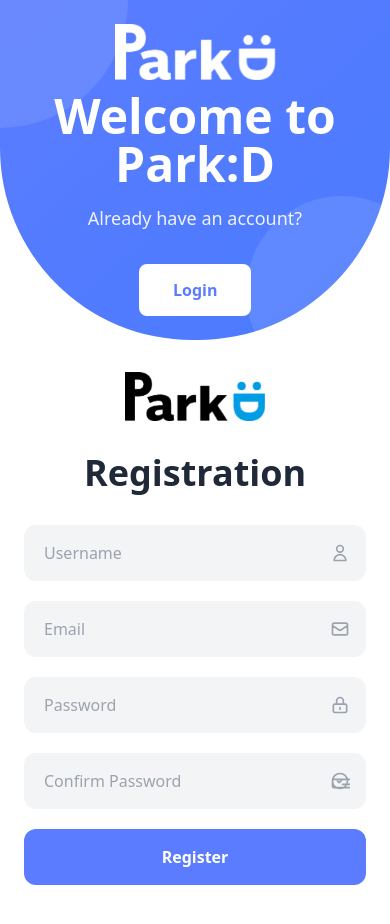
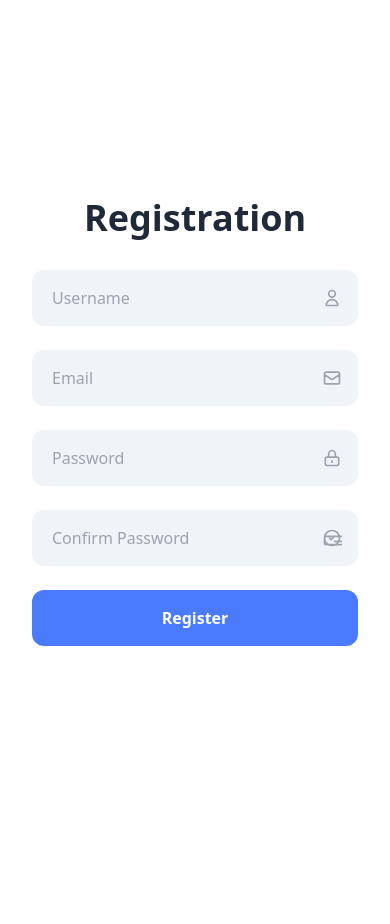
Before and after one commit to AnonNattIV/Park-D, a Next.js app: page /register in a window 390 px wide. Shown: the top 924 px of the page. After the commit the page ends 844 px from the top, so only its background shows below. Built offline with nearby package versions, Linux system fonts and the light colour scheme.

Commit message:
Revert "Reponsive Register"
This reverts commit 7742bfa7e7e79110c509f4fa0093a18ebd24bd2e.

```diff
--- a/src/app/register/page.tsx
+++ b/src/app/register/page.tsx
@@ -1,7 +1,6 @@
 'use client';
 
 import { useState, useEffect } from 'react';
-import Image from 'next/image';
 
 export default function RegisterPage() {
   const [formData, setFormData] = useState({
@@ -70,108 +69,21 @@ export default function RegisterPage() {
   };
 
   return (
-    <div className={`min-h-screen flex flex-col md:flex-row overflow-hidden ${isLoaded ? 'opacity-100' : 'opacity-0'} transition-all duration-700 ease-in-out`}>
-      {/* Left Section - Welcome Area */}
+    <div className={`min-h-screen flex relative bg-[#f0f4f8] ${isLoaded ? 'opacity-100' : 'opacity-0'} transition-all duration-700 ease-in-out`}>
+      {/* Left Column - Registration Form */}
       <div
         className={`
-          flex flex-col items-center justify-center
-          w-full md:w-[45%] md:flex
-          bg-gradient-to-br from-[#5B7CFF] to-[#4a7bff]
-          text-white relative overflow-hidden
-          rounded-b-[12rem] md:rounded md:rounded-r-[15rem]
-          p-6 md:p-12
-          transform transition-all duration-700 ease-in-out
-          ${isLoaded ? 'translate-y-0 md:translate-x-0 opacity-100' : '-translate-y-full md:-translate-x-full opacity-0'}
+          w-full md:w-[45%] bg-white flex flex-col items-center justify-center p-8 md:p-16
+          relative z-10 transition-all duration-700 ease-in-out
+          ${isLoaded ? 'translate-x-0 opacity-100' : '-translate-x-full opacity-0'}
         `}
         style={{ willChange: 'transform, opacity' }}
       >
-        {/* Decorative Circles */}
-        <div
-          className={`
-            absolute top-0 left-0 w-64 h-64 bg-white/10 rounded-full
-            -translate-x-1/2 -translate-y-1/2
-            transition-all duration-600 ease-out
-            ${isLoaded ? 'scale-100 opacity-100' : 'scale-0 opacity-0'}
-          `}
-          style={{ willChange: 'transform, opacity' }}
-        ></div>
-        <div
-          className={`
-            absolute bottom-0 right-0 w-48 h-48 bg-white/10 rounded-full
-            translate-x-1/4 translate-y-1/4
-            transition-all duration-600 ease-out delay-100
-            ${isLoaded ? 'scale-100 opacity-100' : 'scale-0 opacity-0'}
-          `}
-          style={{ willChange: 'transform, opacity' }}
-        ></div>
-
-        <div
-          className={`
-            relative z-10 text-center
-            transition-all duration-500 ease-out delay-200
-            ${isLoaded ? 'translate-y-0 opacity-100' : 'translate-y-4 opacity-0'}
-          `}
-          style={{ willChange: 'transform, opacity' }}
-        >
-          <Image
-            src="/image/ParkD_White.png"
-            alt="ParkD Logo"
-            width={160.45}
-            height={55.7}
-            className={`
-              mx-auto mb-3
-              transition-all duration-500 ease-out
-              ${isLoaded ? 'scale-100 opacity-100' : 'scale-0 opacity-0'}
-            `}
-            style={{ willChange: 'transform, opacity' }}
-          />
-          <h1 className="text-5xl font-bold mb-4">Welcome to Park:D</h1>
-          <p className="text-lg opacity-90 mb-8">Already have an account?</p>
-          <button
-            onClick={() => (window.location.href = '/login')}
-            className="px-8 py-3 bg-white border-2 border-white text-[#5B7CFF] font-bold rounded-lg
-              hover:bg-blue-50 hover:scale-105 hover:shadow-lg
-              active:scale-95
-              transition-all duration-300 ease-in-out
-            "
-            style={{ willChange: 'transform' }}
-          >
-            Login
-          </button>
-        </div>
-      </div>
-
-      {/* Right Section - Register Form */}
-      <div
-        className={`
-          w-full md:w-[55%] bg-white flex flex-col items-center justify-center px-6 md:px-12 py-8 md:py-16
-          transition-all duration-700 ease-in-out
-          ${isLoaded ? 'translate-y-0 md:translate-x-0 opacity-100' : 'translate-y-full md:translate-x-full opacity-0'}
-        `}
-        style={{ willChange: 'transform, opacity' }}
-      >
-        <div
-          className={`
-            md:hidden mb-8
-            transition-all duration-500 ease-out delay-100
-            ${isLoaded ? 'translate-y-0 opacity-100' : 'translate-y-4 opacity-0'}
-          `}
-          style={{ willChange: 'transform, opacity' }}
-        >
-          <Image
-            src="/image/ParkD.png"
-            alt="ParkD Logo"
-            width={140}
-            height={49}
-            priority
-            className="mx-auto"
-          />
-        </div>
         <h2
           className={`
             text-4xl font-bold text-gray-800 mb-8
             transition-all duration-500 ease-out delay-100
-            ${isLoaded ? 'translate-y-0 opacity-100' : 'translate-y-4 opacity-0'}
+            ${isLoaded ? 'translate-y-0 opacity-100' : '-translate-y-4 opacity-0'}
           `}
           style={{ willChange: 'transform, opacity' }}
         >
@@ -181,9 +93,9 @@ export default function RegisterPage() {
         <form
           onSubmit={handleRegister}
           className={`
-            w-full max-w-md space-y-5
+            w-full max-w-md space-y-6
             transition-all duration-500 ease-out delay-200
-            ${isLoaded ? 'translate-y-0 opacity-100' : 'translate-y-4 opacity-0'}
+            ${isLoaded ? 'translate-y-0 opacity-100' : '-translate-y-4 opacity-0'}
           `}
           style={{ willChange: 'transform, opacity' }}
         >
@@ -207,11 +119,11 @@ export default function RegisterPage() {
               value={formData.username}
               onChange={(e) => setFormData({ ...formData, username: e.target.value })}
               required
-              className="w-full px-5 py-4 bg-gray-100 rounded-xl text-gray-700 placeholder-gray-400
-                focus:outline-none focus:ring-2 focus:ring-[#5B7CFF] focus:bg-white
+              className="w-full px-5 py-4 bg-[#f0f4f8] rounded-xl text-gray-700 placeholder-gray-400
+                focus:outline-none focus:ring-2 focus:ring-[#4a7bff] focus:bg-white
                 focus:shadow-lg
                 transition-all duration-300 ease-in-out
-                group-hover:bg-gray-50
+                group-hover:bg-[#e8f0fa]
               "
               style={{ willChange: 'background-color, box-shadow' }}
             />
@@ -219,7 +131,7 @@ export default function RegisterPage() {
               className={`
                 absolute right-4 top-1/2 -translate-y-1/2 text-gray-400
                 transition-all duration-300 ease-in-out
-                group-hover:text-[#5B7CFF] group-hover:scale-110
+                group-hover:text-[#4a7bff] group-hover:scale-110
               `}
               style={{ willChange: 'transform, color' }}
             >
@@ -237,11 +149,11 @@ export default function RegisterPage() {
               value={formData.email}
               onChange={(e) => setFormData({ ...formData, email: e.target.value })}
               required
-              className="w-full px-5 py-4 bg-gray-100 rounded-xl text-gray-700 placeholder-gray-400
-                focus:outline-none focus:ring-2 focus:ring-[#5B7CFF] focus:bg-white
+              className="w-full px-5 py-4 bg-[#f0f4f8] rounded-xl text-gray-700 placeholder-gray-400
+                focus:outline-none focus:ring-2 focus:ring-[#4a7bff] focus:bg-white
                 focus:shadow-lg
                 transition-all duration-300 ease-in-out
-                group-hover:bg-gray-50
+                group-hover:bg-[#e8f0fa]
               "
               style={{ willChange: 'background-color, box-shadow' }}
             />
@@ -249,7 +161,7 @@ export default function RegisterPage() {
               className={`
                 absolute right-4 top-1/2 -translate-y-1/2 text-gray-400
                 transition-all duration-300 ease-in-out
-                group-hover:text-[#5B7CFF] group-hover:scale-110
+                group-hover:text-[#4a7bff] group-hover:scale-110
               `}
               style={{ willChange: 'transform, color' }}
             >
@@ -267,11 +179,11 @@ export default function RegisterPage() {
               value={formData.password}
               onChange={(e) => setFormData({ ...formData, password: e.target.value })}
               required
-              className="w-full px-5 py-4 bg-gray-100 rounded-xl text-gray-700 placeholder-gray-400
-                focus:outline-none focus:ring-2 focus:ring-[#5B7CFF] focus:bg-white
+              className="w-full px-5 py-4 bg-[#f0f4f8] rounded-xl text-gray-700 placeholder-gray-400
+                focus:outline-none focus:ring-2 focus:ring-[#4a7bff] focus:bg-white
                 focus:shadow-lg
                 transition-all duration-300 ease-in-out
-                group-hover:bg-gray-50
+                group-hover:bg-[#e8f0fa]
               "
               style={{ willChange: 'background-color, box-shadow' }}
             />
@@ -279,7 +191,7 @@ export default function RegisterPage() {
               className={`
                 absolute right-4 top-1/2 -translate-y-1/2 text-gray-400
                 transition-all duration-300 ease-in-out
-                group-hover:text-[#5B7CFF] group-hover:scale-110
+                group-hover:text-[#4a7bff] group-hover:scale-110
               `}
               style={{ willChange: 'transform, color' }}
             >
@@ -297,11 +209,11 @@ export default function RegisterPage() {
               value={formData.confirmPassword}
               onChange={(e) => setFormData({ ...formData, confirmPassword: e.target.value })}
               required
-              className="w-full px-5 py-4 bg-gray-100 rounded-xl text-gray-700 placeholder-gray-400
-                focus:outline-none focus:ring-2 focus:ring-[#5B7CFF] focus:bg-white
+              className="w-full px-5 py-4 bg-[#f0f4f8] rounded-xl text-gray-700 placeholder-gray-400
+                focus:outline-none focus:ring-2 focus:ring-[#4a7bff] focus:bg-white
                 focus:shadow-lg
                 transition-all duration-300 ease-in-out
-                group-hover:bg-gray-50
+                group-hover:bg-[#e8f0fa]
               "
               style={{ willChange: 'background-color, box-shadow' }}
             />
@@ -309,7 +221,7 @@ export default function RegisterPage() {
               className={`
                 absolute right-4 top-1/2 -translate-y-1/2 text-gray-400
                 transition-all duration-300 ease-in-out
-                group-hover:text-[#5B7CFF] group-hover:scale-110
+                group-hover:text-[#4a7bff] group-hover:scale-110
               `}
               style={{ willChange: 'transform, color' }}
             >
@@ -323,8 +235,8 @@ export default function RegisterPage() {
           <button
             type="submit"
             disabled={isSubmitting}
-            className="w-full py-4 bg-[#5B7CFF] text-white font-bold rounded-xl
-              hover:bg-[#4a6bef] hover:scale-[1.02] hover:shadow-xl
+            className="w-full py-4 bg-[#4a7bff] text-white font-bold rounded-xl
+              hover:bg-[#3a6bef] hover:scale-[1.02] hover:shadow-xl
               active:scale-95
               disabled:cursor-not-allowed disabled:opacity-70 disabled:hover:scale-100
               transition-all duration-300 ease-in-out
@@ -334,27 +246,59 @@ export default function RegisterPage() {
             {isSubmitting ? 'Registering...' : 'Register'}
           </button>
         </form>
+      </div>
 
-        {/* Social Login Divider */}
+      {/* Right Column - Welcome Section */}
+      <div
+        className={`
+          hidden md:flex md:w-[55%] bg-[#4a7bff]
+          flex-col items-center justify-center p-12 text-white relative overflow-hidden rounded-l-[15rem]
+          transition-all duration-700 ease-in-out
+          ${isLoaded ? 'translate-x-0 opacity-100' : 'translate-x-full opacity-0'}
+        `}
+        style={{ willChange: 'transform, opacity' }}
+      >
+        {/* Decorative Circles */}
         <div
           className={`
-            w-full max-w-md mt-8
-            transition-all duration-500 ease-out delay-300
-            ${isLoaded ? 'opacity-100' : 'opacity-0'}
+            absolute top-1/2 left-1/2 -translate-x-1/2 -translate-y-1/2
+            w-[500px] h-[500px] bg-white/10 rounded-full
+            transition-all duration-600 ease-out
+            ${isLoaded ? 'scale-100 opacity-100' : 'scale-0 opacity-0'}
           `}
-          style={{ willChange: 'opacity' }}
-        >
-        </div>
-
-        {/* Social Icons */}
+          style={{ willChange: 'transform, opacity' }}
+        ></div>
         <div
           className={`
-            flex gap-4 mt-6
-            transition-all duration-500 ease-out delay-400
+            absolute top-1/3 right-1/4
+            w-32 h-32 bg-white/5 rounded-full
+            transition-all duration-600 ease-out delay-100
+            ${isLoaded ? 'scale-100 opacity-100' : 'scale-0 opacity-0'}
+          `}
+          style={{ willChange: 'transform, opacity' }}
+        ></div>
+
+        <div
+          className={`
+            relative z-10 text-center
+            transition-all duration-500 ease-out delay-200
             ${isLoaded ? 'translate-y-0 opacity-100' : 'translate-y-4 opacity-0'}
           `}
           style={{ willChange: 'transform, opacity' }}
         >
+          <h1 className="text-5xl font-bold mb-4">Welcome Back!</h1>
+          <p className="text-lg opacity-90 mb-8">Already have an account?</p>
+          <button
+            onClick={() => (window.location.href = '/login')}
+            className="px-8 py-3 bg-white text-[#4a7bff] font-bold rounded-lg
+              hover:bg-blue-50 hover:scale-105 hover:shadow-lg
+              active:scale-95
+              transition-all duration-300 ease-in-out
+            "
+            style={{ willChange: 'transform' }}
+          >
+            Login
+          </button>
         </div>
       </div>
     </div>
```
